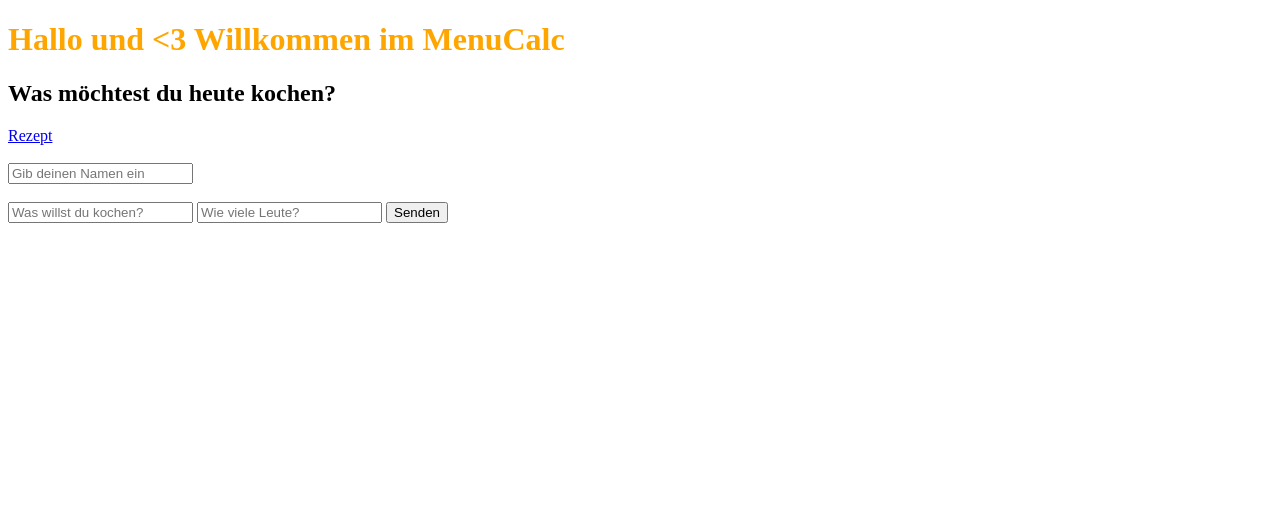
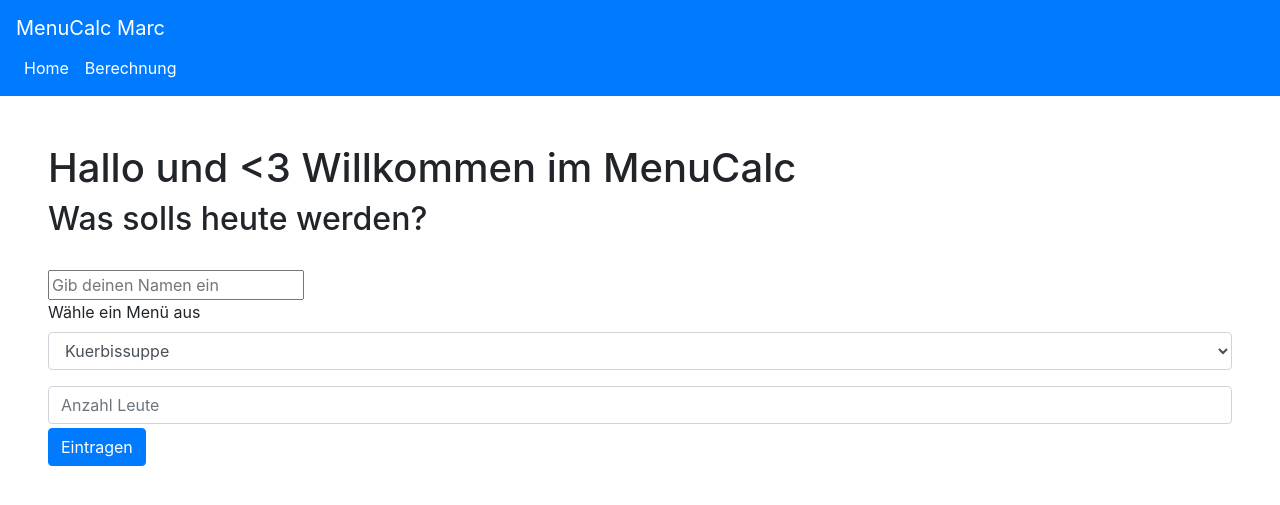
Before and after one commit to Becmar99/prog2, a Flask app: page /hello in a window 1280 px wide. Shown: the top 505 px of the page. Run offline with Flask 2, Linux system fonts and the light colour scheme; some libraries are stand-ins or nearby versions.

Commit message:
3 Dateien wurden hinzugefügt

```diff
--- a/main.py
+++ b/main.py
@@ -2,60 +2,63 @@ from flask import Flask
 from flask import render_template
 from flask import request
 import json
+
 # https://www.w3schools.com/python/python_json.asp
 # https://www.programiz.com/python-programming/json
 
-# a Python object (dict):
-rezepte = {
-  "Tomatensuppe": {
-    "titel": "Tomatensuppe",
-    "anzahl_personen": 2,
-    "menge_1": 700,
-    "mass_1": "gramm",
-    "artikel_1:": ">Tomaten",
-    "menge_2": 2,
-    "mass_2": "dl",
-    "artikel_2": "Rahm",
-    "menge_3": 6,
-    "mass_3": "dl",
-    "artikel_3": "Bouillon"}
-}
 
-with open('rezepte.json', 'w') as f:
-  json.dump(rezepte, f, indent=4, sort_keys=True)
+# with open('rezepte.json', 'w') as f:
+# json.dump(rezepte, f, indent=4, sort_keys=True)
+
 
 app = Flask("Hello World")
 
+rezeptname = ""
 
 @app.route("/hello", methods=['GET', 'POST'])
 def hello():
+    r = open("rezepte.json")
+    rezepte_list = json.load(r)
+    rezeptenamen = []
+    rezepteindex = 0
+    #um Menu in Dropdown hinzuzufügen
+    for item in rezepte_list:
+        rezeptenamen.append(rezepte_list[rezepteindex]["rezeptname"])
+        rezepteindex = rezepteindex + 1
+    print(rezeptenamen)
+    #Global Funktion um die Variabel in die nächste Seite zu übernehmen
     if request.method == 'POST':
-        ziel_person = request.form['vorname']
-        rueckgabe_string_name = "" + ziel_person + ""
-        ziel_person = request.form['menu']
-        rueckgabe_string = " " + ziel_person + " "
-        ziel_anzahl = request.form['anzahl']
-        rueckgabe_string1 = " " + ziel_anzahl + " Personen"
-#dict holen nach rezept suchen und dann berechen und mengen anpassen
-        return render_template("begruessung.html", ansprechperson=rueckgabe_string_name, menu=rueckgabe_string, anzahl=rueckgabe_string1)
-
-    return render_template('index.html')
+        if request.form.get("eintragen") == "Eintragen":
+            global rezeptname
+            rezeptname = request.form["rezepteliste"]
+            global personenzahl
+            personenzahl = request.form["anzahl"]
+    return render_template('index.html', rezepteliste=rezeptenamen)
 
 
-@app.route("/test")
-def test():
-    return "Super - wie immer"
+@app.route("/berechnung")
+def berechnung():
+    r = open("rezepte.json")
+    rezepte_list = json.load(r)
+    rezepteindex2 = 0
+    zutatenindex = 0
+    global rezeptname
+    global personenzahl
+    fixemenge = 0
+    # hier werden die Daten aus der Json Datei geholt
 
-@app.route("/menu")
-def menu():
-    text = "Tomaten"
-    return text
+    for item in rezepte_list:
+        if rezeptname == rezepte_list[rezepteindex2]["rezeptname"]:
+            for item in rezepte_list[rezepteindex2]["zutaten"]:
+                fixemenge = int(rezepte_list[rezepteindex2]["zutaten"][zutatenindex]["menge"]) * int(personenzahl)
+                zutatenindex = zutatenindex + 1
+                print(fixemenge)
+
+        rezepteindex2 = rezepteindex2 + 1
 
 
-@app.route("/flammkuchen")
-def flammkuchen():
-    return "Zwiebeln, Speck, Creme"
+    return fixemenge
 
 
 if __name__ == "__main__":
-    app.run(debug=True, port=5000) #127.0.0.1 ist immer der Home-Browser
+    app.run(debug=True, port=5000)  # 127.0.0.1 ist immer der Home-Browser
--- a/rezepte.json
+++ b/rezepte.json
@@ -1,15 +1,42 @@
-{
-    "Tomatensuppe": {
-        "anzahl_personen": 2,
-        "artikel_1:": ">Tomaten",
-        "artikel_2": "Rahm",
-        "artikel_3": "Bouillon",
-        "mass_1": "gramm",
-        "mass_2": "dl",
-        "mass_3": "dl",
-        "menge_1": 700,
-        "menge_2": 2,
-        "menge_3": 6,
-        "titel": "Tomatensuppe"
+[
+    {
+    "rezeptname": "Tomatensuppe",
+        "zutaten": [
+            {
+                "name":"Tomaten",
+                "menge": 2,
+                "mengenart": "Stk"
+            },
+            {
+                "name":"Rahm",
+                "menge": 3,
+                "mengenart": "dl"
+            },
+            {
+                "name":"Buillon",
+                "menge": 2,
+                "mengenart": "dl"
+            }
+        ]
+    },
+     {
+    "rezeptname": "Kuerbissuppe",
+        "zutaten": [
+            {
+                "name":"Tomaten",
+                "menge": 2,
+                "mengenart": "Stk"
+            },
+            {
+                "name":"Rahm",
+                "menge": 3,
+                "mengenart": "dl"
+            },
+            {
+                "name":"Buillon",
+                "menge": 2,
+                "mengenart": "dl"
+            }
+        ]
     }
-}
+]
--- a/templates/index.html
+++ b/templates/index.html
@@ -3,43 +3,52 @@
 <head>
     <meta charset="UTF-8">
     <title>"Test"</title>
-    <link rel="stylesheet" href="{{ url_for('static', filename='main.css') }}">
+    <link rel="stylesheet" href="{{ url_for('static', filename='bootstrap.css') }}">
 </head>
 <body>
+<nav class="navbar navbar-expand-lg navbar-dark bg-primary">
+  <div class="container-fluid2">
+    <a class="navbar-brand" href="#">MenuCalc Marc</a>
+    <button class="navbar-toggler" type="button" data-bs-toggle="collapse" data-bs-target="#navbarSupportedContent" aria-controls="navbarSupportedContent" aria-expanded="false" aria-label="Toggle navigation">
+      <span class="navbar-toggler-icon"></span>
+    </button>
+    <div class="collapse navbar-collapse" id="navbarSupportedContent">
+      <ul class="navbar-nav me-auto mb-2 mb-lg-0">
+        <li class="nav-item">
+          <a class="nav-link active" aria-current="page" href="{{ url_for('hello') }}">Home</a>
+        </li>
+          <li class="nav-item">
+          <a class="nav-link active" aria-current="page" href="{{ url_for('berechnung') }}">Berechnung</a>
+        </li>
+<ul>
+    </div>
+  </div>
+</nav>
+<div class="m-5">
     <h1>Hallo und <3 Willkommen im MenuCalc</h1>
-    <h2>Was möchtest du heute kochen?</h2>
-    <a href="{{ url_for('menu')}}"> Rezept </a>
-    <!-- <a href="{{ url_for('flammkuchen')}}"> Let's go </a>-->
-    <br></br>
+    <h2>Was solls heute werden?</h2>
+    <br>
 
-<!--<form>
-  <div class="form-group"> <!--https://www.webmart.de/web/form-generator -->
-   <!-- <label>Wähle ein Menü aus</label> <select class="form-control" name="selectbox_name">
-      <option value="menu_1">
-        Tomatensuppe
-      </option>
-      <option value="menu_2">
-        Kürbissuppe
-      </option>
-      <option value="menu_3">
-        Rösti
-      </option>
-    </select>
-      <br></br>
-      <label for="menge"> <!--https://wiki.selfhtml.org/wiki/HTML/Tutorials/Formulare/input/number -->
-    <!--Anzahl Personen:
-    <input id="menge" type="number" min="1" max="10" step="1" value="1"> Personen
-  </label>
-  </div>
-    <br></br>
-</form>-->
+
 <form method="POST">
     <input type="text" name="vorname" placeholder="Gib deinen Namen ein">
-    <br></br>
-    <input type="text" name="menu" placeholder="Was willst du kochen?"/>
-    <input type="number" name="anzahl" placeholder="Wie viele Leute?"/>
-    <button type="submit">Senden</button>
+    <br>
+    <div class="form-group"> <!--https://www.webmart.de/web/form-generator -->
+   <label>Wähle ein Menü aus</label>
+     <!-- https://stackoverflow.com/questions/60793245/dropdown-menu-in-flask-jinja-from-list für direkte übernahme von Json Datei in Dropdownmenu-->
+      <select class="form-control" name="rezepteliste">
+          {% for name in rezepteliste %}
+            <option value="{{ name }}" SELECTED>{{ name }}</option>
+          {% endfor %}
+        </select>
+        <input type="number" class="form-control mt-3" id="formGroupExampleInput1" name="anzahl" placeholder="Anzahl Leute">
+        <input type="submit" class="btn btn-primary mt-1" value="Eintragen" name="eintragen">
+
+
+    </div>
+    <br>
+
 </form>
-
+</div>
 </body>
 </html>
```
